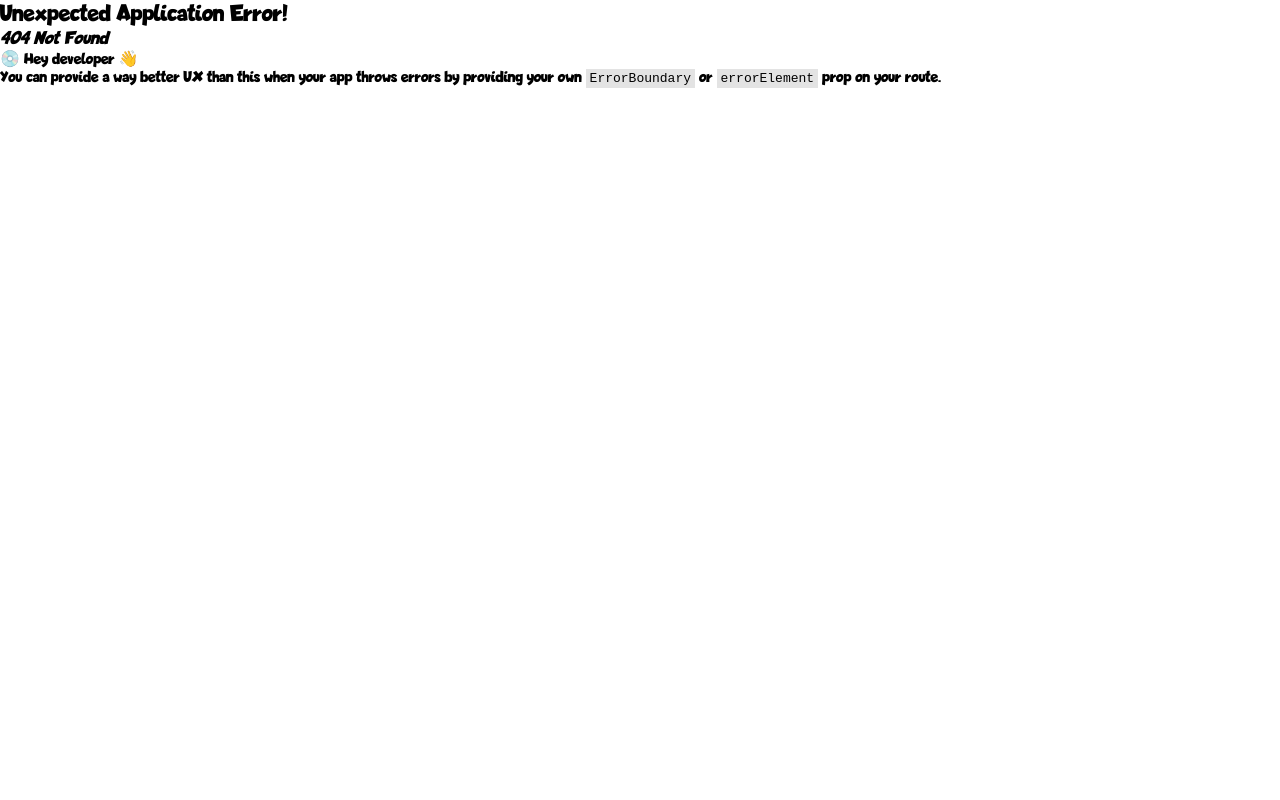
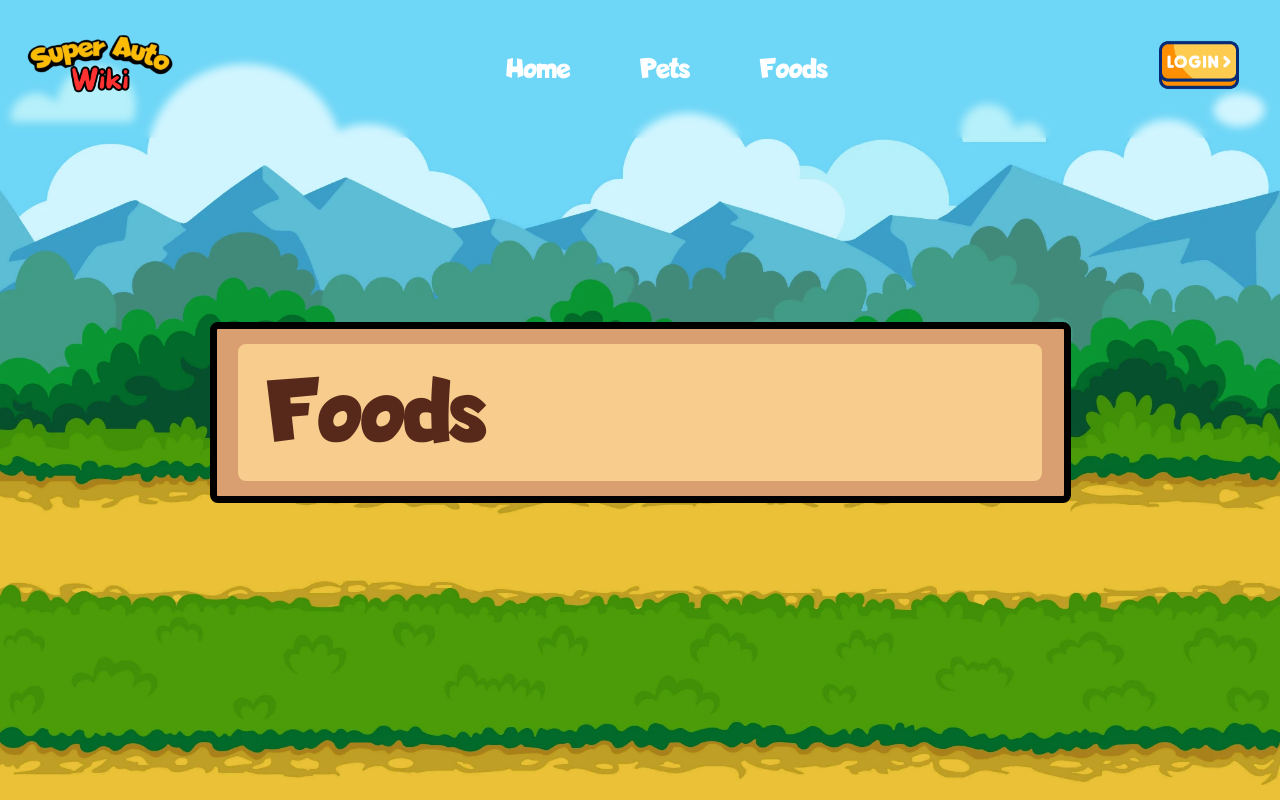
Before and after one commit to NiltonMeira/superAutoPetsWiki, a React (Vite) app in the folder front/: page /foods in a window 1280 px wide. Before the commit this address had no page. Built offline with nearby package versions, Linux system fonts and the light colour scheme.

Commit message:
feat: starting the Foods page

```diff
--- a/front/src/components/AppBar/appBar.tsx
+++ b/front/src/components/AppBar/appBar.tsx
@@ -18,7 +18,7 @@ export const AppBar = () => {
                 <STitles>
                     <Slink to={"/"}>Home</Slink>
                     <Slink to={"/pets"}>Pets</Slink>
-                    <Slink to={"/"}>Foods</Slink>
+                    <Slink to={"/foods"}>Foods</Slink>
                 </STitles>
 
                 <SLogin>
@@ -36,7 +36,7 @@ export const AppBar = () => {
                 <SModalBox>
                     <Slink to={"/"} onClick={handleClose}>Home</Slink>
                     <Slink to={"/pets"} onClick={handleClose}>Pets</Slink>
-                    <Slink to={"/"} onClick={handleClose}>Foods</Slink>
+                    <Slink to={"/foods"} onClick={handleClose}>Foods</Slink>
                     <Slink to={"/login"} onClick={handleClose}>
                         <SImgLogin src="/images/login.png" alt="Login" />
                     </Slink>
--- a/front/src/pages/foods/components/mainBox.tsx
+++ b/front/src/pages/foods/components/mainBox.tsx
@@ -1,10 +1,29 @@
-import { SMainBox } from "./styles"
+import { useState } from "react"
+import { DarkBrownBox, LightBrownBox, SMainBox } from "./styles"
+import api from "../../../services/api"
+export const MainBox = () => {
 
-export const MainBox = () => {
+    const [food, setFood] = useState("")
+
+    const getData = async () => {
+        try{
+            const response = await api.get("")
+        } catch(err) {
+            console.log(err)
+    }
+    }
+
+
+    getData()
+
     return(
         <>
             <SMainBox>
-                <p>teste</p>
+                <DarkBrownBox>
+                    <LightBrownBox>
+                        <h5>Foods</h5>
+                    </LightBrownBox>
+                </DarkBrownBox>
             </SMainBox>
         </>
     )
--- a/front/src/pages/foods/components/styles.tsx
+++ b/front/src/pages/foods/components/styles.tsx
@@ -24,3 +24,46 @@ export const SMainBox = styled(Box)`
         background-size: cover;
     }
 `;
+
+export const DarkBrownBox = styled(Box)`
+    background-color: #d99f70;
+    color: #57291a;
+    text-decoration: none;
+
+    display: flex;
+    justify-content: center;
+    align-items: center;
+
+    width: 70%;
+    height: 25%;
+    font-size: 7rem;
+    border: black solid 7px;
+    border-radius: 8px;
+
+    @media (max-width: 768px) {
+        width: 80%;
+        height: 15%;
+        font-size: 3.5rem;
+    }
+
+    @media (max-width: 480px) {
+        width: 90%;
+        height: 12%;
+        font-size: 2.5rem;
+    }
+
+`;
+
+export const LightBrownBox = styled(Box)`
+    background-color: #f7cc8c;
+
+    height: 82%;
+    width: 95%;
+
+    display: flex;
+    align-items: center;
+    padding: 30px;
+
+    border-radius: 8px;
+    gap: 30px;
+`;
--- a/front/src/pages/login/components/LoginCard/loginCard.tsx
+++ b/front/src/pages/login/components/LoginCard/loginCard.tsx
@@ -40,12 +40,13 @@ export const LoginCard = () => {
             }
         } catch(err){
             toast.error("Erro ao fazer login")
+            console.log(err);
         }
 
     }
 
     const validateEmail = (inputValue: string) => {
-        let emailRegex = /[a-z0-9]+@[a-z]+\.[a-z]{2,3}/;
+        const emailRegex = /[a-z0-9]+@[a-z]+\.[a-z]{2,3}/;
         return emailRegex.test(inputValue)
     }
 
--- a/front/src/routes/mainRoutes.tsx
+++ b/front/src/routes/mainRoutes.tsx
@@ -23,6 +23,13 @@ const MainRoutes = createBrowserRouter([
         path: "/pets",
         element:
         <App>
+            <></>
+        </App>
+    },
+    {
+        path: "/foods",
+        element:
+        <App>
             <Foods/>
         </App>
     }
```
